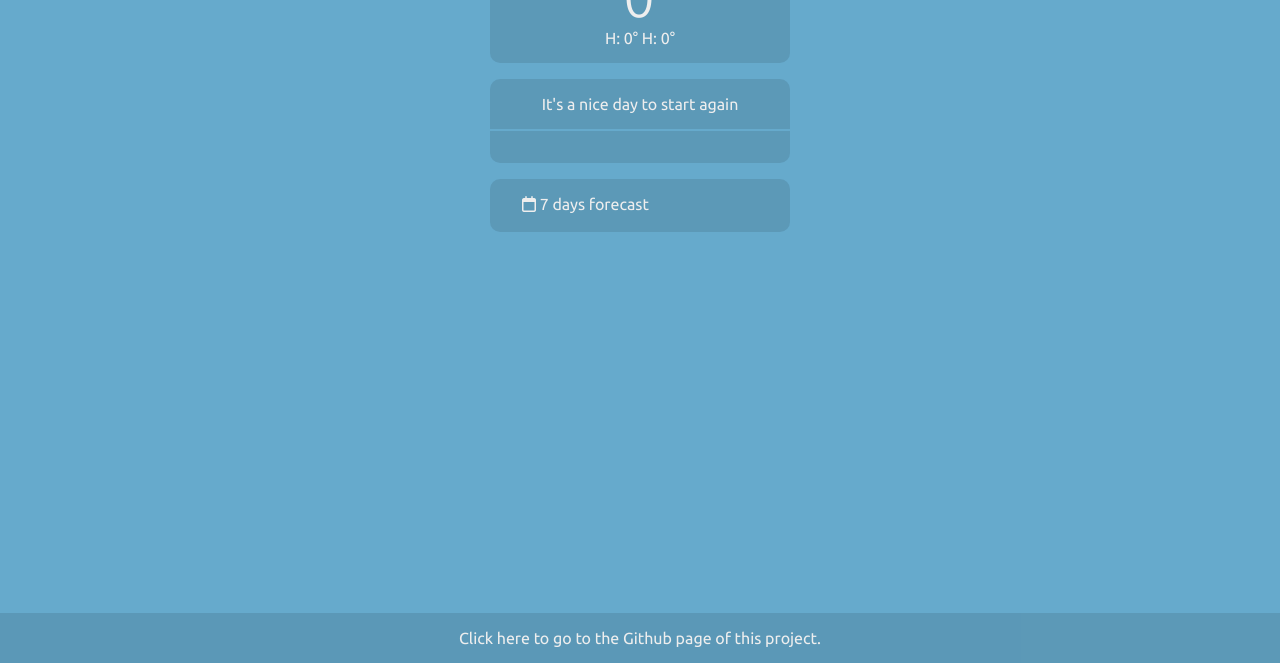
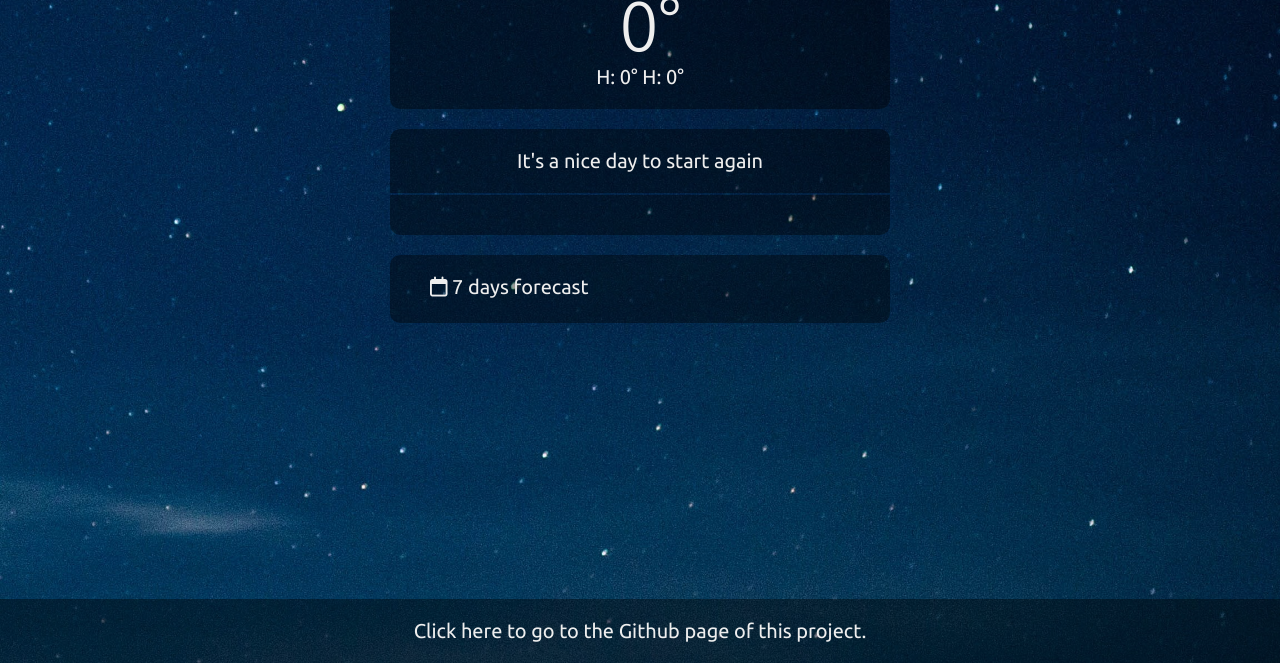
Before and after one commit to Alin-Lipotchi/weather-app, a plain HTML site: page index.html in a window 1280 px wide. Shown: the part 137-800 px from the top of the page. Drawn offline with Linux system fonts and the light colour scheme; no server answers.

Commit message:
added image background and fixed weekly section

```diff
--- a/app.js
+++ b/app.js
@@ -62,6 +62,7 @@ let cities = {
     bucharest: "latitude=44.43&longitude=26.10",
     berlin: "latitude=52.52&longitude=13.41",
     hannover: "latitude=53.17&longitude=8.51",
+    paris: "latitude=48.85&longitude=2.35",
 };
 
 // Weather Status Code
@@ -123,6 +124,8 @@ options.forEach((e) => {
             updateData(cities.berlin, "berlin");
         } else if (e.index === 3) {
             updateData(cities.hannover, "hannover");
+        } else if (e.index === 4) {
+            updateData(cities.paris, "paris");
         }
     });
 });
@@ -158,6 +161,14 @@ const citySelectorUpdater = (e, cityName) => {
     // Hourly Section
 
     document.querySelector(".weather-today").innerHTML = ""; // Resets the weather
+
+    // Background
+
+    if (new Date().getHours() > 6 && new Date().getHours() < 19) {
+        document.body.style.backgroundImage = `url("./backgrounds/day.jpg")`;
+    } else {
+        document.body.style.backgroundImage = `url("./backgrounds/night.jpg")`;
+    }
 
     // Assigns the weather status icon depending on day or night
     let hourArr = e.hourly.temperature_2m.slice(0, 24);
@@ -266,9 +277,7 @@ const citySelectorUpdater = (e, cityName) => {
         ".weather-weekly"
     ).innerHTML = `<h3><i class="fa-regular fa-calendar"></i> 7 days forecast</h3>`; // Reset
 
-    // Daily weather status
-
-    e.daily.temperature_2m_max.forEach((el, idx) => {
+    e.daily.time.forEach((el, idx) => {
         let weatherStatus = "";
         if (e.daily.weathercode[idx] === 0 || e.daily.weathercode[idx] === 1) {
             weatherStatus = weatherCodeList[0][1];
@@ -313,7 +322,7 @@ const citySelectorUpdater = (e, cityName) => {
         document.querySelector(
             ".weather-weekly"
         ).innerHTML += `<div class="weather-box horizontal">
-                <span class="day">${weekday[new Date().getDay() + idx].slice(
+                <span class="day">${weekday[new Date(el).getDay()].slice(
                     0,
                     3
                 )}</span>
@@ -322,7 +331,9 @@ const citySelectorUpdater = (e, cityName) => {
                     e.daily.temperature_2m_min[idx]
                 )}&#176;</span>
                 <div class="div-line"></div>
-                <span class="daily-hi-weather">H: ${Math.round(el)}&#176;</span>
+                <span class="daily-hi-weather">H: ${Math.round(
+                    e.daily.temperature_2m_max[idx]
+                )}&#176;</span>
             </div>`;
     });
 };
--- a/index.html
+++ b/index.html
@@ -15,11 +15,13 @@
 
         <!-- City Selector -->
 
+        <!-- More cities to come -->
         <select name="city" id="city" class="city-selector">
             <option value="cluj-napoca">cluj-napoca</option>
             <option value="bucuresti">bucharest</option>
             <option value="berlin">berlin</option>
             <option value="hannover">hannover</option>
+            <option value="paris">paris</option>
         </select>
 
         <!-- Main Section -->
@@ -35,7 +37,7 @@
 
         <!-- Today's Weather -->
         <section class="today-status">
-            <span>It's a nice day to start again</span>
+            <span>It's a nice day to start again</span> <!-- Random quote -->
         </section>
 
         <section class="weather-today">
--- a/style.css
+++ b/style.css
@@ -12,7 +12,11 @@
 }
 
 body {
-    background: #6ac;
+    background-image: url("./backgrounds/night.jpg");
+    background-repeat: no-repeat;
+    background-position: center;
+    background-attachment: fixed;
+    background-size: 650px;
 }
 
 .container {
@@ -21,7 +25,7 @@ body {
 
 /* Disable scrollbar for Chrome */
 
-.products-list::-webkit-scrollbar {
+::-webkit-scrollbar {
     height: 0;
 }
 
@@ -47,7 +51,7 @@ body {
 /* Main Section */
 
 .main-section {
-    background: rgba(0, 0, 0, 0.1);
+    background: rgba(0, 0, 0, 0.4);
     display: flex;
     flex-direction: column;
     padding: 1rem;
@@ -78,13 +82,13 @@ body {
     border-radius: 10px 10px 0 0;
     margin: 1rem auto 0.1rem auto;
     width: 300px;
-    background: rgba(0, 0, 0, 0.1);
+    background: rgba(0, 0, 0, 0.4);
     padding: 1rem;
     text-align: center;
 }
 
 .weather-today {
-    background: rgba(0, 0, 0, 0.1);
+    background: rgba(0, 0, 0, 0.4);
     display: flex;
     padding: 1rem;
     border-radius: 0 0 10px 10px;
@@ -134,7 +138,7 @@ body {
     border-radius: 10px;
     margin: 1rem auto 0.1rem auto;
     width: 300px;
-    background: rgba(0, 0, 0, 0.1);
+    background: rgba(0, 0, 0, 0.4);
     padding: 1rem;
     text-align: center;
 }
@@ -172,7 +176,7 @@ body {
 /* Footer */
 
 footer {
-    background: rgba(0, 0, 0, 0.1);
+    background: rgba(0, 0, 0, 0.4);
     padding: 1rem;
     text-align: center;
 }
@@ -186,6 +190,37 @@ footer {
     }
 }
 
+@media(min-width: 650px) {
+    body {
+        background: url("./backgrounds/night.jpg") no-repeat center center/cover;
+        background-repeat: repeat-y;
+    }
+
+    html {
+        font-size: 125%;
+    }
+
+    .main-section {
+        width: 500px;
+    }
+
+    .today-status {
+        width: 500px;
+    }
+
+    .weather-today {
+        width: 500px;
+    }
+
+    .weather-weekly {
+        width: 500px;
+    }
+
+    .city-selector {
+        width: 500px;
+    }
+}
+
 @media(min-height: 730px) {
     footer {
         position: fixed;
```
Also changed, not shown: backgrounds/night.jpg (added), 1 other file.
